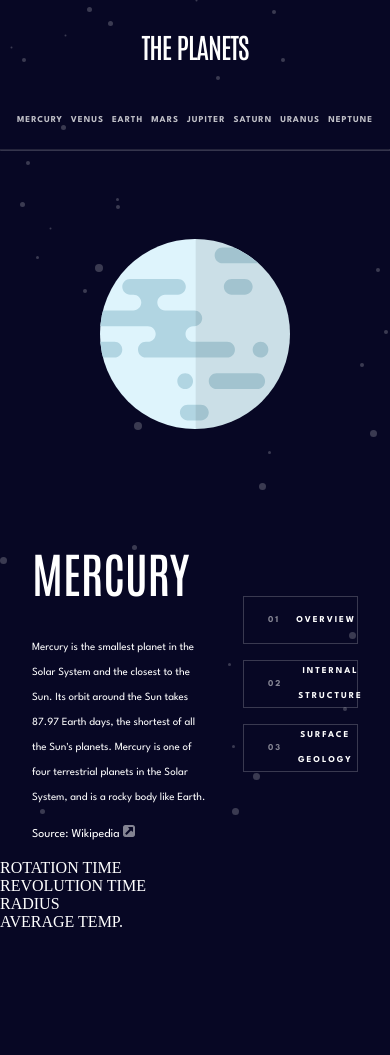
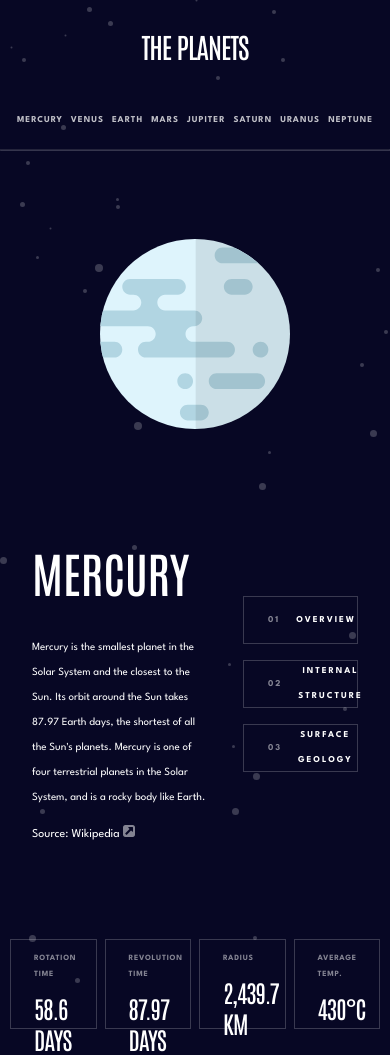
Before and after one commit to Davitpurceladze/Planets-Facts-React, a React (Vite) app: page /mercury in a window 390 px wide. Before the commit the page ends 931 px from the top, so only its background shows below. Built offline with nearby package versions, Linux system fonts and the light colour scheme.

Commit message:
create planets facts component which is fully responsive

```diff
--- a/src/components/Buttons.tsx
+++ b/src/components/Buttons.tsx
@@ -54,6 +54,10 @@ const Button = styled.button`
     font-size: 9px;
     letter-spacing: 1.93px;
   }
+
+  &:hover {
+    background-color: rgba(216, 216, 216, 0.2);
+  }
 `;
 
 const ButtonNumber = styled.span`
--- /dev/null
+++ b/src/components/FactsAboutPlanets.tsx
@@ -0,0 +1,115 @@
+import styled from "styled-components";
+
+function FactsAboutPlanets() {
+  return (
+    <>
+      <InterestingFactsContainer>
+        <InterestingFacts>
+          <FactTitle>ROTATION TIME</FactTitle>
+          <Fact>58.6 DAYS</Fact>
+        </InterestingFacts>
+
+        <InterestingFacts>
+          <FactTitle>REVOLUTION TIME</FactTitle>
+          <Fact>87.97 DAYS</Fact>
+        </InterestingFacts>
+
+        <InterestingFacts>
+          <FactTitle>RADIUS</FactTitle>
+          <Fact>2,439.7 KM</Fact>
+        </InterestingFacts>
+
+        <InterestingFacts>
+          <FactTitle>AVERAGE TEMP.</FactTitle>
+          <Fact>430°C</Fact>
+        </InterestingFacts>
+      </InterestingFactsContainer>
+    </>
+  );
+}
+
+export default FactsAboutPlanets;
+
+const InterestingFactsContainer = styled.div`
+  color: white;
+  display: flex;
+  justify-content: center;
+  margin-top: 5rem;
+  margin-bottom: 1rem;
+  margin-left: 10px;
+  margin-right: 10px;
+  gap: 2rem;
+
+  @media (max-width: 768px) {
+    gap: 0.5rem;
+  }
+
+  @media (max-width: 375px) {
+    flex-direction: column;
+    align-items: center;
+    margin-top: 0.5rem;
+  }
+`;
+
+const InterestingFacts = styled.div`
+  border: 1px solid rgba(255, 255, 255, 0.2);
+  width: 255px;
+  height: 128px;
+
+  @media (max-width: 768px) {
+    width: 164px;
+    height: 88px;
+  }
+
+  @media (max-width: 375px) {
+    height: 48px;
+    width: 80%;
+    display: flex;
+    align-items: center;
+    justify-content: space-between;
+  }
+`;
+
+const FactTitle = styled.p`
+  font-size: 11px;
+  line-height: 25px;
+  letter-spacing: 1px;
+  font-family: "League Spartan";
+  font-weight: 700;
+  opacity: 50%;
+  margin: 20px 0px 0px 23px;
+
+  @media (max-width: 768px) {
+    font-size: 8px;
+    line-height: 16px;
+    letter-spacing: 0.73px;
+    margin-top: 10px;
+  }
+
+  @media (max-width: 375px) {
+    margin: 0px;
+    margin-left: 15px;
+  }
+`;
+
+const Fact = styled.p`
+  font-size: 40px;
+  line-height: 51.76px;
+  letter-spacing: -1.5px;
+  font-family: "Antonio";
+  font-weight: 400;
+  margin: 10px 0px 0px 23px;
+
+  @media (max-width: 768px) {
+    font-size: 24px;
+    line-height: 31.05px;
+    letter-spacing: -0.9px;
+  }
+
+  @media (max-width: 375px) {
+    font-size: 20px;
+    line-height: 25.88px;
+    margin: 0px;
+    margin-right: 15px;
+  }
+`;
--- a/src/pages/Mercury.tsx
+++ b/src/pages/Mercury.tsx
@@ -5,12 +5,13 @@ import UseWindowDimensions from "../Hooks/GetWindowDimensions";
 import SourceIcon from "../assets/icon-source.svg";
 import Buttons from "../components/Buttons";
 import MobileButtons from "../components/MobileButtons";
+import FactsAboutPlanets from "../components/FactsAboutPlanets";
 
 function Mercury() {
   //get window width
   const { width, height } = UseWindowDimensions();
 
-  const MobileButtonsVisibility = (width: number) => {
+  const buttonsDependingDimension = (width: number) => {
     if (width < 375) {
       return true;
     } else return false;
@@ -27,7 +28,7 @@ function Mercury() {
   return (
     <div>
       <MainContentContainer>
-        {MobileButtonsVisibility(width) ? <MobileButtons /> : null}
+        {buttonsDependingDimension(width) ? <MobileButtons /> : null}
 
         <PlanetImg
           src={MercuryPlanet}
@@ -54,15 +55,11 @@ function Mercury() {
             </WikipediaSource>
           </AboutPlanet>
 
-          {MobileButtonsVisibility(width) ? null : <Buttons />}
+          {buttonsDependingDimension(width) ? null : <Buttons />}
         </InformationContainer>
       </MainContentContainer>
-      <div style={{ color: "white" }}>
-        <div>ROTATION TIME</div>
-        <div>REVOLUTION TIME</div>
-        <div>RADIUS</div>
-        <div>AVERAGE TEMP.</div>
-      </div>
+
+      <FactsAboutPlanets />
     </div>
   );
 }
@@ -99,6 +96,7 @@ const InformationContainer = styled.div`
     display: grid;
     grid-template-columns: 100%;
     padding-right: 2rem;
+    margin-top: 2.5rem;
   }
 `;
 
```
